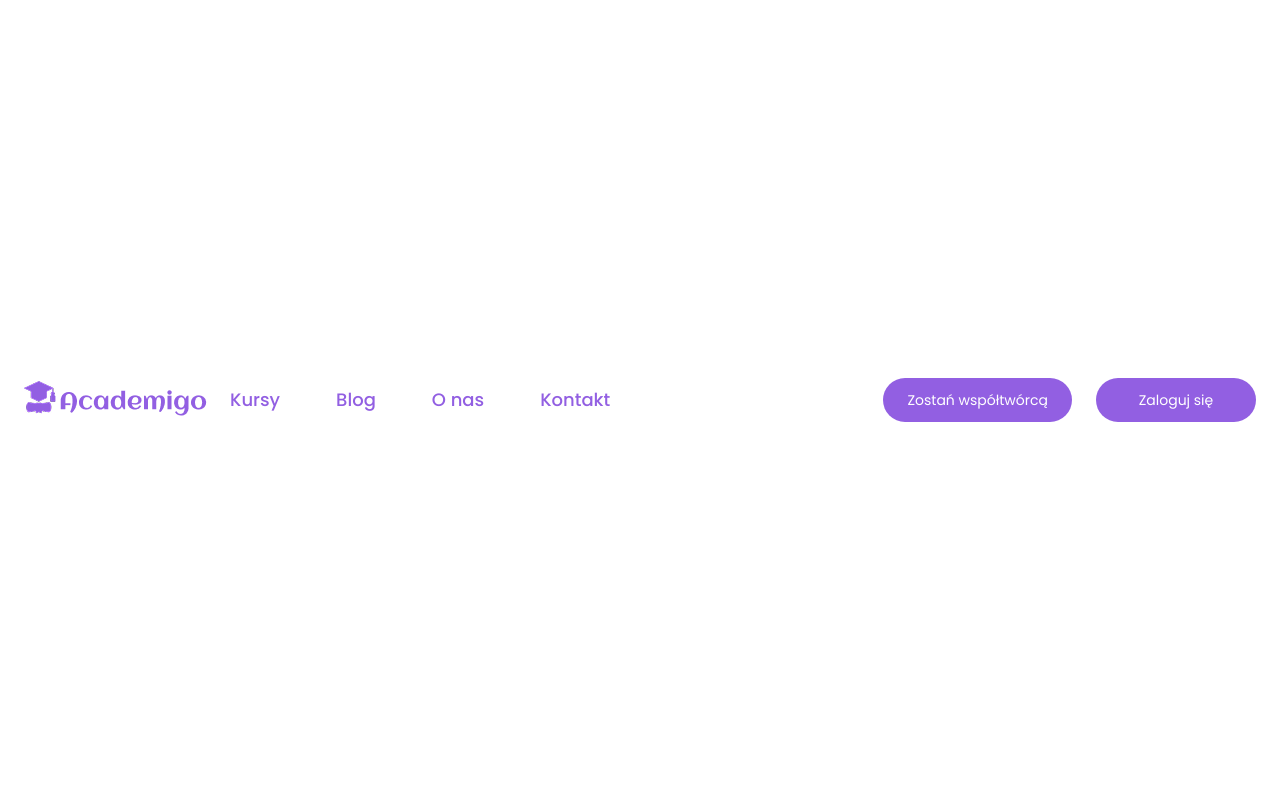
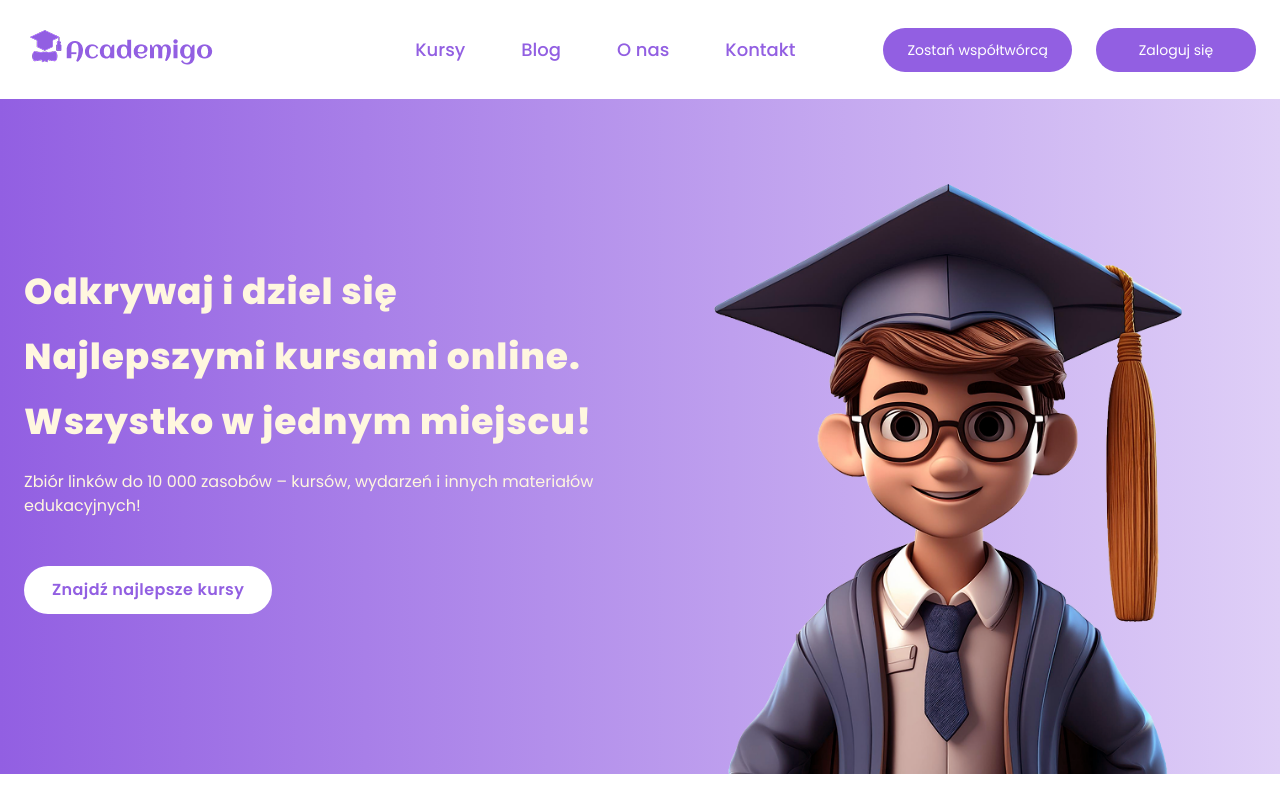
Before and after one commit to maxszymanski/academigo, a Next.js app: page / in a window 1280 px wide. Shown: the top 800 px of the page. Built offline with nearby package versions, Linux system fonts and the light colour scheme.

Commit message:
end navigation

```diff
--- a/src/app/_components/Button.tsx
+++ b/src/app/_components/Button.tsx
@@ -12,7 +12,7 @@ const mainClass =
 	'  rounded-full px-4    inline-flex text-center justify-center items-center text-nowrap transition-colors duration-300 '
 
 const variants = {
-	purple: 'hover:bg-primary/80 bg-primary text-white text-xs lg:text-sm xl:px-6 xl:py-3 py-2',
+	purple: 'hover:bg-primary/80 bg-primary text-sm text-white md:text-xs lg:text-sm xl:px-6 xl:py-3 py-2',
 	lightPurple: 'hover:bg-primary/80 bg-primary text-white',
 	white: 'bg-white text-primary font-semibold tracking-wide text-base hover:bg-white/85 ',
 }
--- a/src/app/_components/Header.tsx
+++ b/src/app/_components/Header.tsx
@@ -3,8 +3,8 @@ import Button from './Button'
 
 function Header() {
 	return (
-		<header className="bg-gradient-primary ">
-			<div className="container mx-auto w-full flex flex-col md:flex-row items-center  md:items-stretch justify-between h-full px-4 lg:px-6  text-center ">
+		<header className="bg-gradient-primary pt-16 md:pt-0">
+			<div className="container mx-auto  flex flex-col md:flex-row items-center  md:items-stretch justify-between h-full px-4 lg:px-6  text-center ">
 				<div className="text-second md:w-1/2 h-full flex md:items-start justify-center flex-col 2xl:gap-8 py-10 md:py-16  gap-4 w-full text-center md:text-left lg:py-28 xl:py-40 2xl:py-48">
 					<h1 className=" 2xl:text-[44px] lg:text-3xl xl:text-4xl  font-extrabold tracking-wide 2xl:leading-[80px] text-xl leading-9 lg:leading-[50px] xl:leading-[65px] w-full">
 						Odkrywaj i dziel się <br /> Najlepszymi kursami online. <br /> Wszystko w jednym miejscu!
--- a/src/app/_components/Logo.tsx
+++ b/src/app/_components/Logo.tsx
@@ -3,7 +3,7 @@ import Link from 'next/link'
 
 function Logo({ isMobile = false }: { isMobile?: boolean }) {
 	return (
-		<Link href="/" className={`mb-1 ${isMobile ? 'block' : 'hidden md:block'}`}>
+		<Link href="/" className={`mb-1 p-1.5 ${isMobile ? 'block' : 'hidden md:block'}`}>
 			<Image alt="logo" src="/logo-sm.png" height={35} width={110} className="lg:hidden block" />
 			<Image alt="logo" src="/logo-sm.png" height={35} width={190} className="lg:block hidden" />
 		</Link>
--- a/src/app/_components/MobileNav.tsx
+++ b/src/app/_components/MobileNav.tsx
@@ -1,21 +1,38 @@
 'use client'
 
+import { useEffect } from 'react'
 import useAppStore from '../stores/store'
 import Button from './Button'
 import Logo from './Logo'
-import { IoMenu } from 'react-icons/io5'
+import { IoMenu, IoClose } from 'react-icons/io5'
 
 function MobileNav() {
-	const { isNavOpen } = useAppStore()
+	const { isNavOpen, toggleNavigation } = useAppStore()
+
+	useEffect(() => {
+		if (isNavOpen) {
+			document.body.style.overflowY = 'hidden'
+			document.body.style.height = '100vh'
+		} else {
+			document.body.style.overflowY = 'auto'
+			document.body.style.height = '100%'
+		}
+	})
 
 	return (
-		<div
-			className={` px-4 py-1 flex justify-between items-center top-0 left-0 w-full bg-white md:hidden z-40 ${
-				isNavOpen ? 'absolute ' : 'fixed'
-			} `}>
+		<div className={` px-4 py-1 flex justify-between items-center top-0 left-0 w-full bg-white md:hidden`}>
 			<Logo isMobile />
-			<Button onClick={() => console.log('siem')}>
-				<IoMenu className="size-12 bg-white text-primary font-semibold " />
+			<Button
+				restClass="relative z-50"
+				onClick={() => {
+					toggleNavigation()
+					console.log(isNavOpen)
+				}}>
+				{isNavOpen ? (
+					<IoClose className="size-12 bg-white text-primary font-semibold " />
+				) : (
+					<IoMenu className="size-12 bg-white text-primary font-semibold " />
+				)}
 			</Button>
 		</div>
 	)
--- a/src/app/_components/Navigation.tsx
+++ b/src/app/_components/Navigation.tsx
@@ -1,37 +1,14 @@
-import useAppStore from '../stores/store'
-import Button from './Button'
 import Logo from './Logo'
 import MobileNav from './MobileNav'
-import NavigationLink from './NavigationLink'
+import NavigationList from './NavigationList'
 
 function Navigation() {
 	return (
 		<>
-			<nav className="absolute top-0 left-0 z-30  bg-white w-full h-screen  md:relative  xl:container xl:mx-auto md:py-6 px-4 lg:px-6 flex flex-col md:flex-row md:items-center    md:justify-between gap-2 overflow-x-auto">
+			<nav className="  w-full  md:relative  xl:container xl:mx-auto md:py-6  md:px-6 flex flex-col md:flex-row md:items-center  h-full  md:justify-between gap-2 fixed ">
 				<MobileNav />
 				<Logo />
-				<ul className="flex items-center flex-1 justify-evenly md:justify-between gap-12 xl:gap-20 2xl:gap-24 py-12  flex-col md:flex-row md:p-0 relative z-50">
-					<div className="flex md:flex-row flex-col md:items-center gap-14 lg:gap-6 xl:gap-10 md:gap-3">
-						<NavigationLink href="/kursy" linkName="Kursy" />
-
-						<NavigationLink href="/blog" linkName="Blog" />
-
-						<NavigationLink href="/o-nas" linkName="O nas" />
-						<NavigationLink href="/kontakt" linkName="Kontakt" />
-					</div>
-					<div className="flex items-center lg:gap-4 xl:gap-6 gap-3">
-						<li>
-							<Button href="/wspolpraca" restClass=" xl:min-w-[160px]">
-								Zostań współtwórcą
-							</Button>
-						</li>
-						<li>
-							<Button href="/login" restClass=" xl:min-w-[160px]">
-								Zaloguj się
-							</Button>
-						</li>
-					</div>
-				</ul>
+				<NavigationList />
 			</nav>
 		</>
 	)
--- /dev/null
+++ b/src/app/_components/NavigationList.tsx
@@ -0,0 +1,39 @@
+'use client'
+import useAppStore from '../stores/store'
+import Button from './Button'
+
+import NavigationLink from './NavigationLink'
+
+function NavigationList() {
+	const { isNavOpen } = useAppStore()
+
+	return (
+		<ul
+			className={`${
+				isNavOpen ? 'translate-x-0 ' : 'translate-x-full md:translate-x-0'
+			} absolute flex items-center transition-transform duration-500 flex-1 justify-evenly md:justify-end gap-12 xl:gap-20 2xl:gap-24 py-12  flex-col md:flex-row md:p-0 md:relative z-40 bg-white w-full h-full overflow-y-auto md:overflow-y-hidden`}>
+			<div className="flex md:flex-row flex-col md:items-center gap-14 lg:gap-6 xl:gap-10 md:gap-3">
+				<NavigationLink href="/kursy" linkName="Kursy" />
+
+				<NavigationLink href="/blog" linkName="Blog" />
+
+				<NavigationLink href="/o-nas" linkName="O nas" />
+				<NavigationLink href="/kontakt" linkName="Kontakt" />
+			</div>
+			<div className="flex  items-center lg:gap-4 xl:gap-6 gap-3 ">
+				<li>
+					<Button href="/wspolpraca" restClass=" xl:min-w-[160px] ">
+						Zostań współtwórcą
+					</Button>
+				</li>
+				<li>
+					<Button href="/login" restClass=" xl:min-w-[160px]">
+						Zaloguj się
+					</Button>
+				</li>
+			</div>
+		</ul>
+	)
+}
+
+export default NavigationList
--- a/src/app/layout.tsx
+++ b/src/app/layout.tsx
@@ -2,7 +2,6 @@ import type { Metadata } from 'next'
 import { Poppins } from 'next/font/google'
 import './globals.css'
 import Navigation from './_components/Navigation'
-import useAppStore from './stores/store'
 
 const poppins = Poppins({
 	subsets: ['latin'],
@@ -22,11 +21,9 @@ export default function RootLayout({
 }: Readonly<{
 	children: React.ReactNode
 }>) {
-	const { isNavOpen } = useAppStore()
-
 	return (
-		<html lang="pl">
-			<body className={`${poppins.className} bg-white relative ${isNavOpen ? 'overflow-hidden' : ''}`}>
+		<html lang="pl" className="overflow-x-hidden">
+			<body className={`${poppins.className} bg-white relative overflow-x-hidden h-full min-h-screen`}>
 				<Navigation />
 				{children}
 			</body>
--- a/src/app/stores/store.ts
+++ b/src/app/stores/store.ts
@@ -2,6 +2,7 @@ import { create } from 'zustand'
 
 type Store = {
 	isNavOpen: boolean
+	toggleNavigation: () => void
 }
 
 const useAppStore = create<Store>()(set => ({
```
